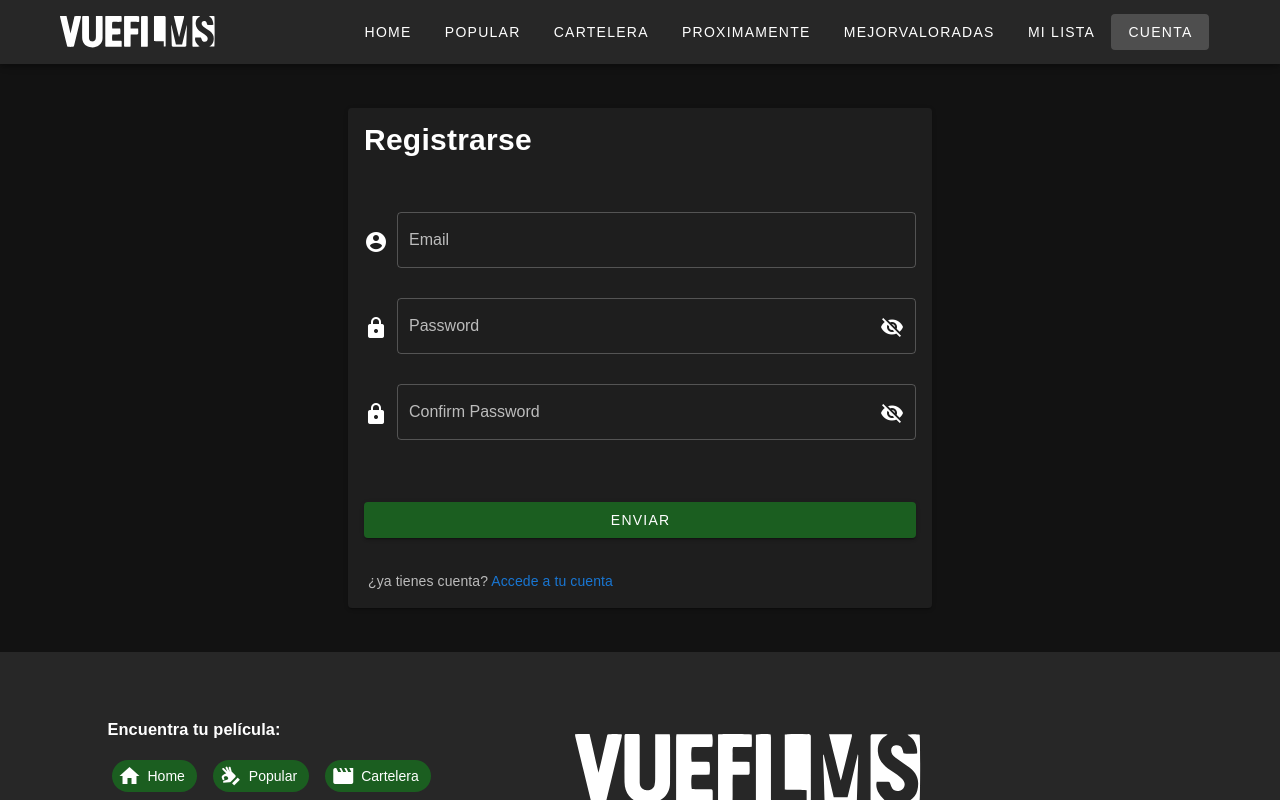
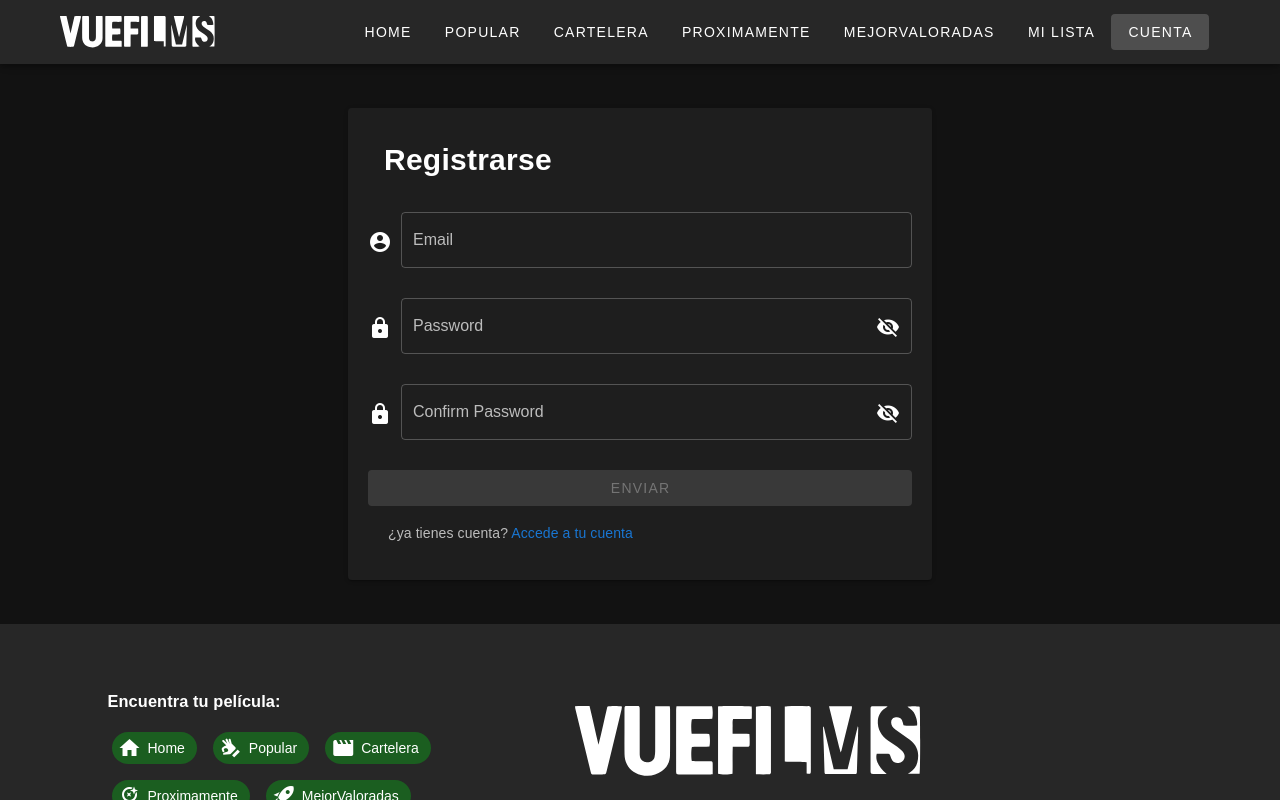
Before and after one commit to VueFilms/VueFilms-Front, a Nuxt app: page / in a window 1280 px wide. Shown: the top 800 px of the page. Built offline with nearby package versions, Linux system fonts and the light colour scheme.

Commit message:
validation form completed

```diff
--- a/pages/index.vue
+++ b/pages/index.vue
@@ -1,12 +1,14 @@
 <template>
     <v-row justify="center" align="center" class="ma-5">
         <v-col v-if="loginCard" width="100%" cols="12" sm="6">
-            <v-card>
+            <v-card class="pa-5">
+
+                <v-form ref="form" v-model="valid" lazy-validation>
+
                     <v-card-title class="mb-5">
                         <h2>Acceder</h2>
                     </v-card-title>
 
-                <v-card-text class="pt-5">
                     <v-text-field value="" :rules="[rules.required, rules.email]" type="email" label="Email"
                         v-model="email" outlined prepend-icon="mdi-account-circle"></v-text-field>
                     <v-text-field value="" :rules="[rules.required, rules.counter]"
@@ -14,7 +16,6 @@
                         prepend-icon="mdi-lock" :append-icon="pwdVisible ? 'mdi-eye' : 'mdi-eye-off'"
                         @click:append="pwdVisible = !pwdVisible"></v-text-field>
 
-                </v-card-text>
                     <v-alert v-if="loginExist" prominent type="error">
                         <v-row align="center" class="ms-5 d-flex flex-column">
                             <v-col class="grow pa-0 ma-0">
@@ -27,19 +28,24 @@
                             </v-col>
                         </v-row>
                     </v-alert>
-                <v-card-actions width="100%" justify="center" align="center" class="pa-4">
-                    <v-btn width="100%" color="green darken-4" @click="login">Enviar</v-btn>
-                </v-card-actions>
+
+                    <v-btn width="100%" :disabled="!valid" color="success" class="mr-4" @click="login">Enviar</v-btn>
+                </v-form>
+
                 <v-card-text class="ps-5">¿Aun no tienes cuenta? <a @click="statusLogin">Registrate</a>
                 </v-card-text>
             </v-card>
         </v-col>
+
         <v-col v-else class="" cols="12" sm="6">
-            <v-card>
+            <v-card class="pa-5">
+
+                <v-form ref="form" v-model="valid" lazy-validation>
+
                     <v-card-title class="mb-5">
                         <h2>Registrarse</h2>
                     </v-card-title>
-                <v-card-text class="pt-5">
+
                     <v-text-field value="" :rules="[rules.required, rules.email]" type="email" label="Email"
                         v-model="email" outlined prepend-icon="mdi-account-circle"></v-text-field>
                     <v-text-field value="" :rules="[rules.required, rules.counter]"
@@ -50,29 +56,24 @@
                         :type="pwdVisible ? 'text' : 'password'" v-model="passwordConfirm" label="Confirm Password"
                         outlined prepend-icon="mdi-lock" :append-icon="pwdVisible ? 'mdi-eye' : 'mdi-eye-off'"
                         @click:append="pwdVisible = !pwdVisible"></v-text-field>
-                </v-card-text>
+
                     <v-alert v-if="accountExist" prominent type="error">
                         <v-row align="center" class="ms-5 d-flex flex-column">
                             <v-col class="grow pa-0 ma-0">
                                 El correo ya existe
                             </v-col>
                             <v-col class="shrink pa-0 ma-0">
-                            <a class="white--text text-decoration-underline font-weight-black" @click="statusLogin">¿ya
+                                <a class="white--text text-decoration-underline font-weight-black"
+                                    @click="statusLogin">¿ya
                                     tienes una
                                     cuenta?</a>
                             </v-col>
                         </v-row>
                     </v-alert>
-                <v-alert v-if="alertPass" prominent type="error">
-                    <v-row align="center" class="ms-5 d-flex flex-column">
-                        <v-col class="grow pa-0 ma-0">
-                            Datos incorrectos
-                        </v-col>
-                    </v-row>
-                </v-alert>
-                <v-card-actions width="100%" justify="center" align="center" class="pa-4">
-                    <v-btn width="100%" color="green darken-4" @click="signup">Enviar</v-btn>
-                </v-card-actions>
+
+                    <v-btn width="100%" :disabled="!valid" color="success" class="mr-4" @click="signup">Enviar</v-btn>
+                </v-form>
+
                 <v-card-text class="ps-5">¿ya tienes cuenta? <a @click="statusLogin">Accede a tu cuenta</a>
                 </v-card-text>
             </v-card>
```
Lines whose indentation alone changed are shown as unchanged.
